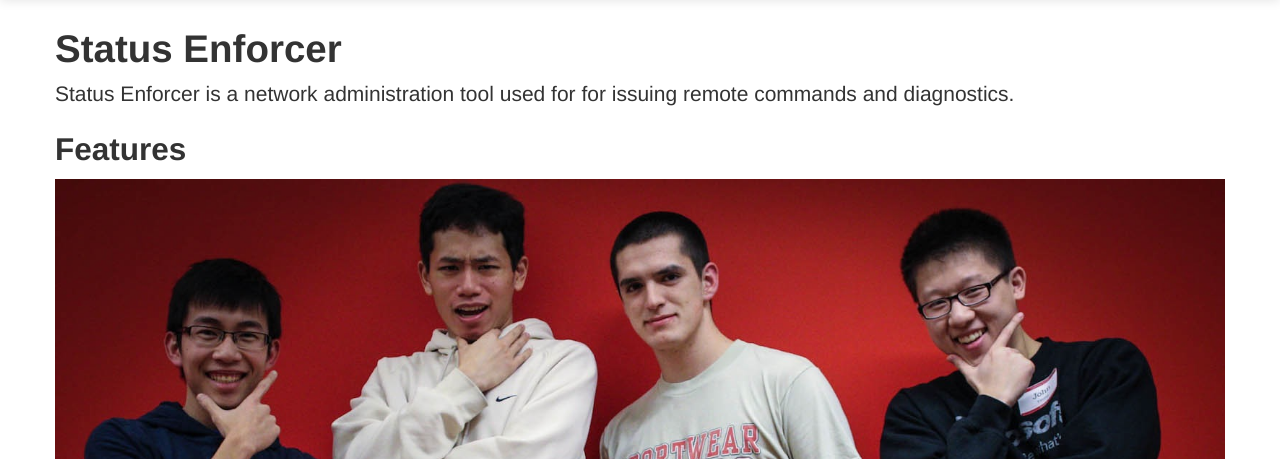
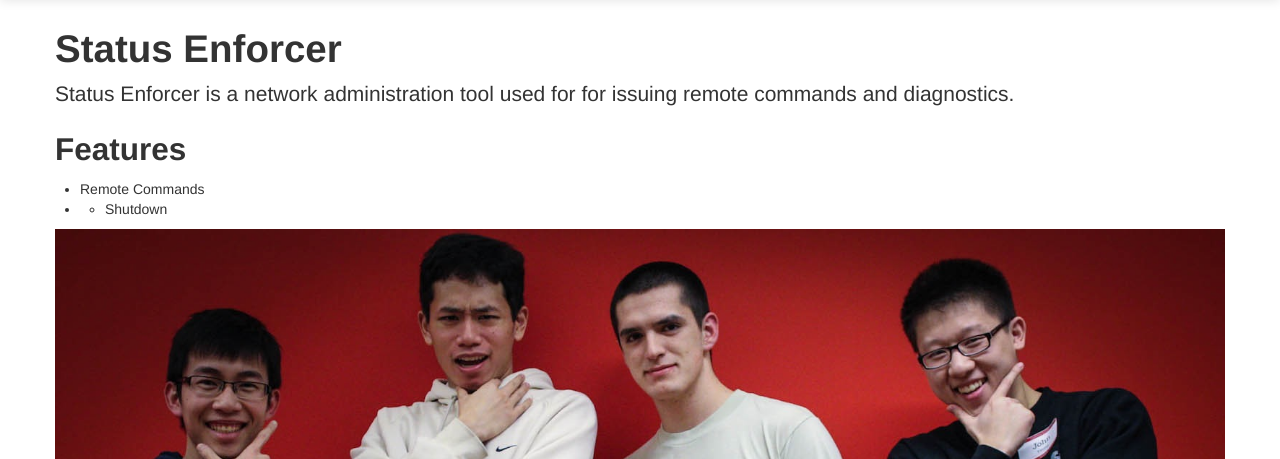
Before and after one commit to doubledubba/statusEnforcer, a Django app: page / in a window 1280 px wide. Shown: the part 41-500 px from the top of the page. Run offline with Django 3.2, Linux system fonts and the light colour scheme; parts of the project's set-up code (start-up, migrations or seed data) failed here and were passed over; some libraries are stand-ins or nearby versions.

Commit message:
Green at the top!

```diff
--- a/statusEnforcer/server/views.py
+++ b/statusEnforcer/server/views.py
@@ -30,7 +30,7 @@ def index(request):
 def listing(request):
     '''Main listing of all the computers'''
 
-    params = {'computers': Computer.objects.all()}
+    params = {'computers': Computer.objects.all().order_by('-connected')}
     # computer.objects.all() returns a list of all of the computer objects in
     # the db
     return render(request, 'server/listing.html', params)
--- a/statusEnforcer/statusEnforcer/templates/server/index.html
+++ b/statusEnforcer/statusEnforcer/templates/server/index.html
@@ -5,9 +5,16 @@
 <p class="lead">Status Enforcer is a network administration tool used for for issuing remote commands and diagnostics.</p>
 
 <h2>Features</h2>
-
+<ul>
+    <li>Remote Commands<li>
+    <ul>
+        <li>Shutdown</li>
+    </ul>
+</ul>
 
 <img src="/static/img/team.jpg" />
 
+<iframe width="100%" height="100%" src="https://docs.google.com/document/pub?id=1pU1Zj7E5HnY9CSWpqr-C3m67-VY90jHvOaIGjgjvKuI&amp;embedded=true"></iframe>
+
 <h2>Team</h2>
 {% endblock body %}
```
Also changed, not shown: statusEnforcer/statusEnforcer/enforcer.db.
